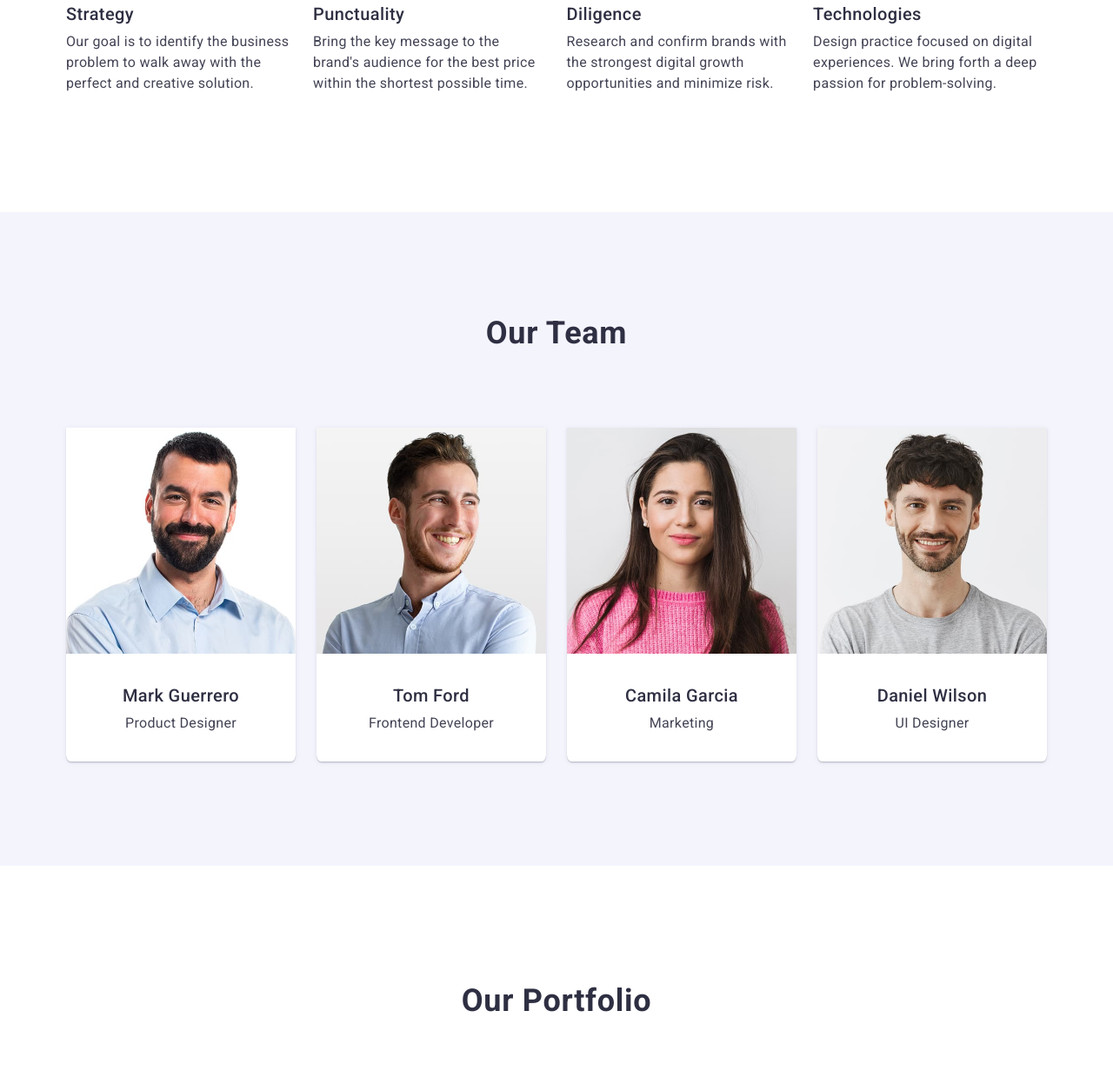
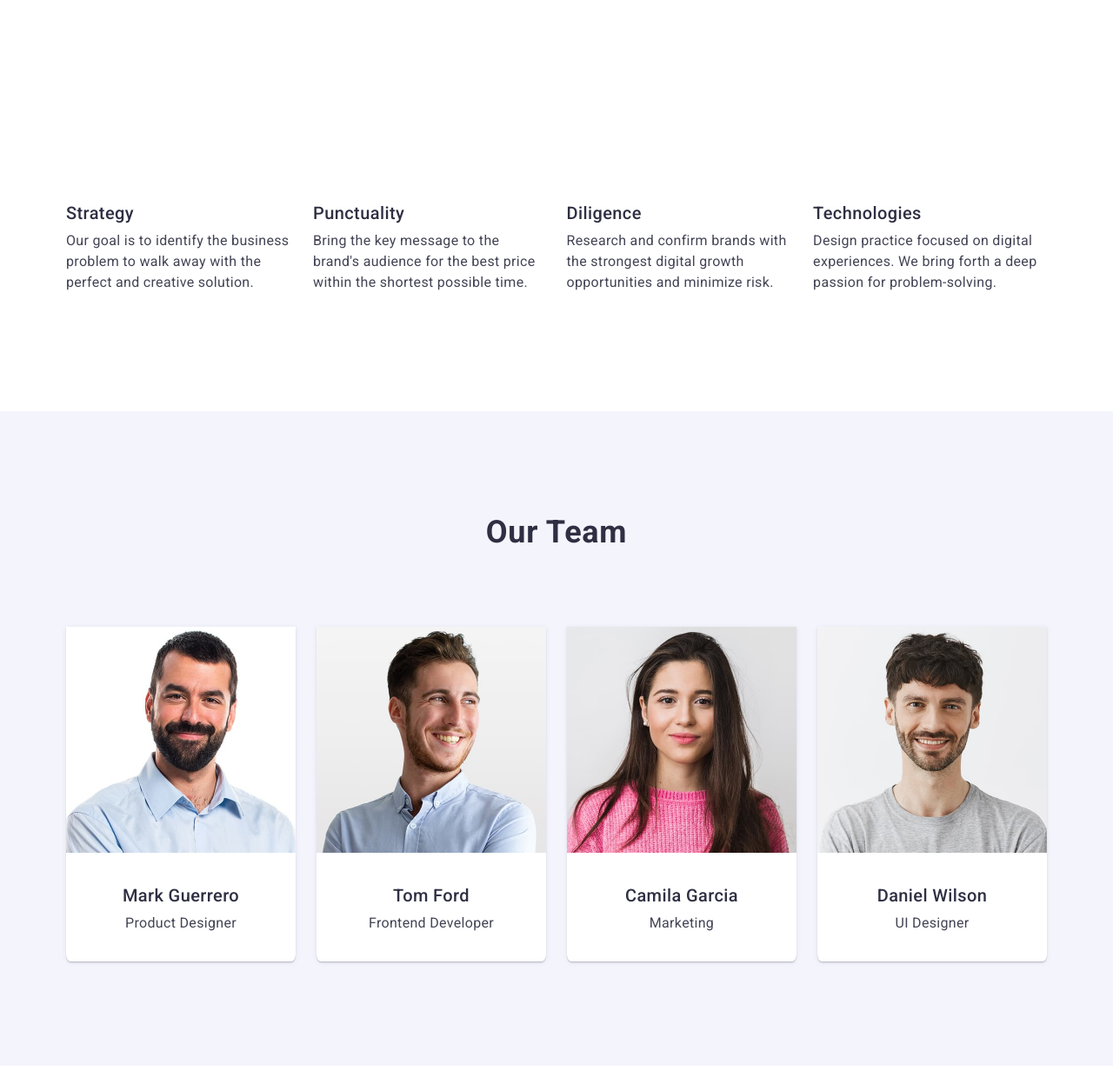
Before and after one commit to VladuslavFlorko1/goit-markup-hw-03, a plain HTML site: page index.html in a window 1280 px wide. Shown: the part 785-2032 px from the top of the page at 87% size. Drawn offline with nearby package versions, Linux system fonts and the light colour scheme.

Commit message:
add index.html.file

```diff
--- a/css/styles.css
+++ b/css/styles.css
@@ -130,16 +130,11 @@ margin-left: auto;}
 .border-button:focus {
     background-color: #404BBF
 }
-.buttom-div-border{padding-bottom: 188px;}
+.buttom-div-border{padding-bottom: 188px;
+margin-bottom: 306px;}
 /*-----------border-end----------*/
 /*-----------excellence----------start*/
 .excellence-title {
-   position: absolute;
-  width: 1px;
-  height: 1px;
-  margin: -1px;
-  border: 0;
-  padding: 0;
 
   white-space: nowrap;
   clip-path: inset(100%);
@@ -177,6 +172,7 @@ margin-left: auto;}
   flex-wrap: wrap;
   justify-content: center;
  padding-bottom: 120px;
+ margin-bottom: 240px;
 
 }
 
@@ -230,7 +226,8 @@ padding-bottom: 32px;
 display: flex;
 flex-wrap: wrap;
 gap: 24px;
-padding-bottom: 120px;}
+padding-bottom: 120px;
+}
 .portfolio-title {
 line-height: 1.11;
 letter-spacing: 0.02em;
@@ -239,7 +236,6 @@ text-align: center;
 font-weight: 700;
 font-size: 36px;
 text-transform: capitalize;
-padding-top: 120px;
 padding-bottom: 72px;
 }
 .portfolio-list-item-subtitle{
```
